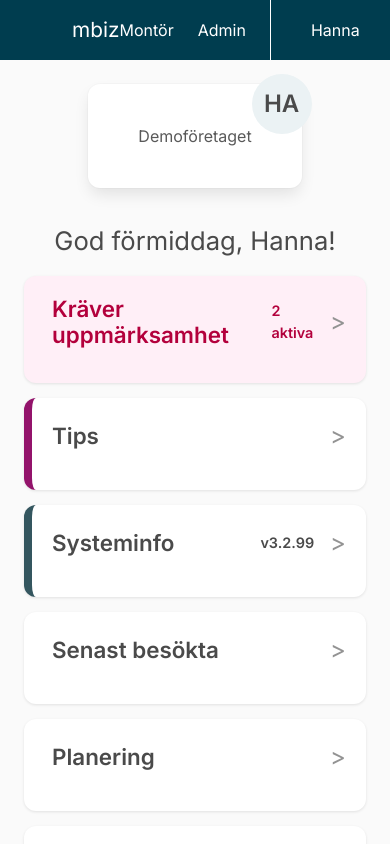
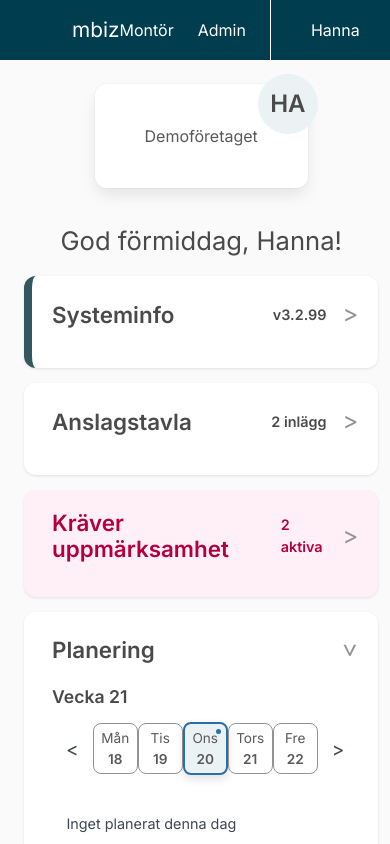
Before and after one commit to haan2402/dashboard-prototype, a Vue app: page /admin in a window 390 px wide. Shown: the top 844 px of the page. Built offline with nearby package versions, Linux system fonts and the light colour scheme; what vue3-apexcharts would draw is missing.

Commit message:
lagt till så att planering och tilldelat mig alltid är öppna när man går in på sidan i mobilläge, samt att man kan stänga den om man vill, även ändrat ordningen för widgets i mobilen

```diff
--- a/src/components/DashboardWidget.vue
+++ b/src/components/DashboardWidget.vue
@@ -42,15 +42,16 @@
     color: {type: String, default: "var(--widget-bg)"},
     textColor: {type: String, default: "var(--text-title)"},
     accent: {type: String, default: "transparent"},
-    mobileBadge: String
+    mobileBadge: String,
+    defaultOpen: { type: Boolean, default: false }
   });
 
   const isMobile = ref(false);
-  const isOpen = ref(false);
+  const isOpen = ref(props.defaultOpen);
 
   //kollar att det är mobilläge
   const checkScreen = () => {
-    isMobile.value = window.innerWidth <= 768;
+    isMobile.value = window.innerWidth <= 1024;
   }
 
   onMounted(() => {
@@ -113,7 +114,7 @@
     }
 
     /*desktop*/
-    @media (min-width: 769px) {
+    @media (min-width: 1025px) {
         .arrow {
             display: none;
         }
--- a/src/components/widgets/widgetRegistry.js
+++ b/src/components/widgets/widgetRegistry.js
@@ -16,46 +16,56 @@ export const widgetRegistry = {
         title: "Kräver uppmärksamhet",
         background: "var(--attention-primary)",
         color: "var(--text-attention)",
-        mobileBadge: "2 aktiva"
+        mobileBadge: "2 aktiva",
+        defaultOpen: false
     },
     assigned: {
         component: AssignedToMe,
-        title: "Tilldelat mig"
+        title: "Tilldelat mig",
+        defaultOpen: true
     },
     billing: {
         component: BillingChart,
-        title: "Fakturering"
+        title: "Fakturering",
+        defaultOpen: false
     },
     line: {
         component: LineChart,
-        title: "Debiteringsgrad"
+        title: "Debiteringsgrad",
+        defaultOpen: false
     },
     notice: {
         component: NoticeBoard,
         title: "Anslagstavla",
-        mobileBadge: "2 inlägg"
+        mobileBadge: "2 inlägg",
+        defaultOpen: false
     },
     planning: {
         component: Planning,
-        title: "Planering"
+        title: "Planering",
+        defaultOpen: true
     },
     recently: {
         component: RecentlyVisited,
-        title: "Senast besökta"
+        title: "Senast besökta",
+        defaultOpen: false
     },
     system: {
         component: SystemInfo,
         title: "Systeminfo",
         accent: "#34565F",
-        mobileBadge: "v3.2.99"
+        mobileBadge: "v3.2.99",
+        defaultOpen: false
     },
     time: {
         component: TimeReport,
-        title: "Tidrapportering"
+        title: "Tidrapportering",
+        defaultOpen: false
     },
     tips: {
         component: Tips,
         title: "Tips",
-        accent: "#93136B"
+        accent: "#93136B",
+        defaultOpen: false
     }
 }
--- a/src/views/AdminView.vue
+++ b/src/views/AdminView.vue
@@ -10,7 +10,7 @@ import SystemInfo from '@/components/widgets/SystemInfo.vue';
 import Tips from '@/components/widgets/Tips.vue';
 import DashboardWidget from '@/components/DashboardWidget.vue';
 import { widgetRegistry } from '@/components/widgets/widgetRegistry';
-import { ref, onMounted } from 'vue';
+import { ref, onMounted, compile, computed } from 'vue';
 import {GridLayout, GridItem } from 'vue-grid-layout-v3';
 
 const user = { role: "admin" }
@@ -35,6 +35,16 @@ const widgetMaps = {
   system: SystemInfo,
   notice: NoticeBoard
 }
+
+//ordning av widgets i mobil
+const mobileOrder = ['system', 'notice', 'attention', 'planning', 'recently', 'billing', 'line', 'tips']
+
+//sorterad layout för mobilenhet
+const mobileLayout = computed(() => {
+  return [...layout.value].sort((a, b) => {
+    return mobileOrder.indexOf(a.type) - mobileOrder.indexOf(b.type)
+  })
+})
 
 const availableWidgets = [
   { type: 'attention', title: 'Kräver uppmärksamhet', description: 'Uppgifter som kräver uppmärksamhet' },
@@ -61,7 +71,7 @@ const layoutVersion = '1'
 
 //växlar mellan desktop och mobilläge beroende på skärmstorlek
 const checkScreen = () => {
-  isMobile.value = window.innerWidth <= 768
+  isMobile.value = window.innerWidth <= 1024
 }
 
 //hämtar sparad layout från localStorage när sidan laddas
@@ -203,13 +213,14 @@ function widgetExists(type) {
 
 <!--mobilvy-->
 <div v-else class="mobile-stack is-flex is-flex-direction-column">
-  <div v-for="item in layout" :key="item.i">
+  <div v-for="item in mobileLayout" :key="item.i">
     <DashboardWidget
       :title="widgetRegistry[item.type].title"
       :accent="widgetRegistry[item.type].accent"
       :color="widgetRegistry[item.type].background"
       :textColor="widgetRegistry[item.type].color"
       :mobileBadge="widgetRegistry[item.type].mobileBadge"
+      :defaultOpen="widgetRegistry[item.type].defaultOpen"
     >
     <component
       :is="widgetMaps[item.type]"
@@ -454,7 +465,7 @@ function widgetExists(type) {
     cursor: not-allowed;
   }
 
-  @media(max-width: 768px) {
+  @media(max-width: 1024px) {
     .top-section {
       justify-content: center !important;
     }
--- a/src/views/MontorView.vue
+++ b/src/views/MontorView.vue
@@ -10,7 +10,7 @@ import SystemInfo from '@/components/widgets/SystemInfo.vue';
 import TimeReport from '@/components/widgets/TimeReport.vue';
 import { widgetRegistry } from '@/components/widgets/widgetRegistry';
 
-import { ref, onMounted } from 'vue';
+import { ref, onMounted, computed } from 'vue';
 import {GridLayout, GridItem } from 'vue-grid-layout-v3';
 
 const user = {
@@ -36,6 +36,16 @@ const widgetMaps = {
   notice: NoticeBoard,
   assigned: AssignedToMe
 }
+
+//ordning av widgets i mobil
+const mobileOrder = ['system', 'notice', 'time', 'attention', 'planning', 'assigned', 'recently']
+
+//sorterad layout för mobilenhet
+const mobileLayout = computed(() => {
+  return [...layout.value].sort((a, b) => {
+    return mobileOrder.indexOf(a.type) - mobileOrder.indexOf(b.type)
+  })
+})
 
 const availableWidgets = [
   { type: 'attention', title: 'Kräver uppmärksamhet', description: 'Uppgifter som kräver uppmärksamhet' },
@@ -205,13 +215,14 @@ function widgetExists(type) {
 
 <!--mobilvy-->
 <div v-else class="mobile-stack is-flex is-flex-direction-column">
-  <div v-for="item in layout" :key="item.i">
+  <div v-for="item in mobileLayout" :key="item.i">
     <DashboardWidget
       :title="widgetRegistry[item.type].title"
       :accent="widgetRegistry[item.type].accent"
       :color="widgetRegistry[item.type].background"
       :textColor="widgetRegistry[item.type].color"
       :mobileBadge="widgetRegistry[item.type].mobileBadge"
+      :defaultOpen="widgetRegistry[item.type].defaultOpen"
     >
     <component
       :is="widgetMaps[item.type]"
```
